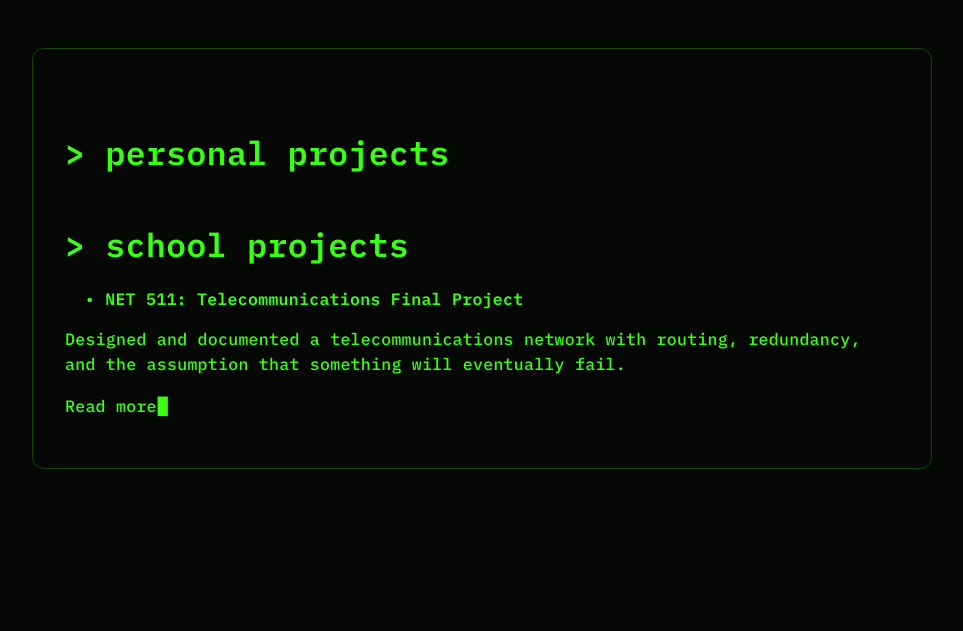
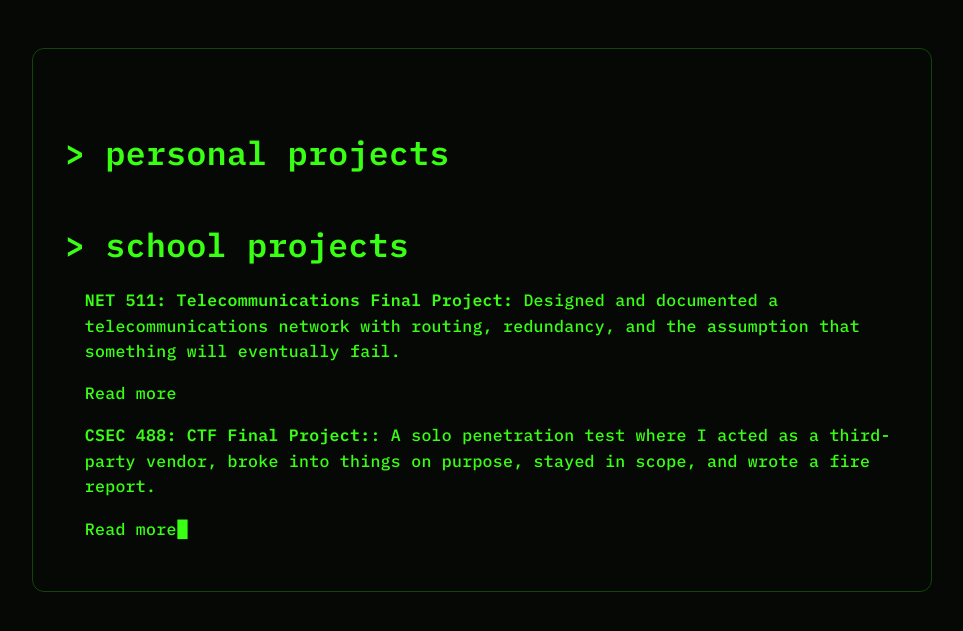
Before and after one commit to jpeaton/jpeaton.github.io, a Jekyll site: the page built from projects.md, in a window 1280 px wide. Shown: the top 631 px of the page, without its empty margins (158-1121 px from the left). Built offline with Jekyll 4.4.1, drawn with Linux system fonts in a browser that asks for light colours.

Commit message:
Update projects.md

```diff
--- a/projects.md
+++ b/projects.md
@@ -6,8 +6,10 @@ permalink: /projects/
 # Personal Projects
 
 # School Projects
-- **NET 511: Telecommunications Final Project**
-
-Designed and documented a telecommunications network with routing, redundancy, and the assumption that something will eventually fail.
+- **NET 511: Telecommunications Final Project:** Designed and documented a telecommunications network with routing, redundancy, and the assumption that something will eventually fail.
 
   [Read more](projects-Net511FinalProject.md)
+
+- **CSEC 488: CTF Final Project:**: A solo penetration test where I acted as a third-party vendor, broke into things on purpose, stayed in scope, and wrote a fire report.
+
+  [Read more](projects-CSEC488FinalProject.md)
```
